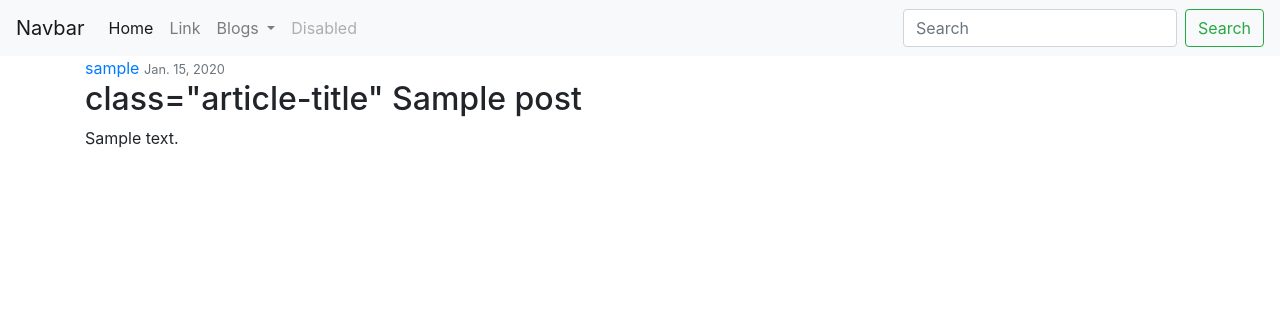
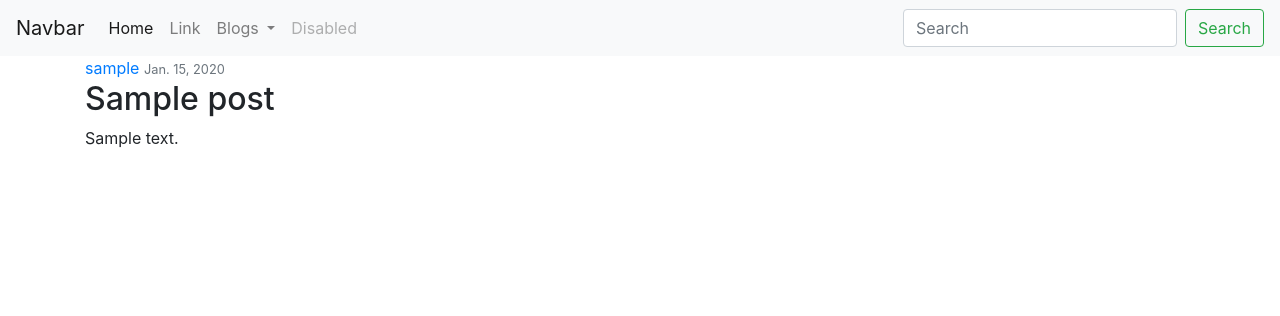
Before and after one commit to SeanDuttonJones/StormHacks, a Django app: page /Blog/post/1/ in a window 1280 px wide. Shown: the top 316 px of the page. Run offline with Django 3.2, Linux system fonts and the light colour scheme; tables that the repository leaves empty hold one stand-in row (Sample ...); some libraries are stand-ins or nearby versions.

Commit message:
fix html

```diff
--- a/VVS/Blog/Templates/Blog/home.html
+++ b/VVS/Blog/Templates/Blog/home.html
@@ -4,11 +4,11 @@
         <article class="media content-section">
           <div class="media-body">
             <div class="article-metadata">
-              <a class="mr-2" href="#">{{ post.author }}</a>
+              <a class="mr-2" href="{% url 'user-posts' post.author.username %}">{{ post.author }}</a>
               <small class="text-muted">{{ post.date_posted }}</small>
             </div>
             <h2><a class="article-title" href="{% url 'post-detail' post.id %}">{{ post.title }}</a></h2>
-            <p class="article-content">{{ post.content }}</p>
+            <p class="article-content">{{ post.summary }}</p>
           </div>
         </article>
     {% endfor %}
--- a/VVS/Blog/Templates/Blog/post_detail.html
+++ b/VVS/Blog/Templates/Blog/post_detail.html
@@ -3,17 +3,19 @@
 {% block content %}
     <article class="media content-section">
         <div class="media-body">
+
             <div class="media-body">
-                <a class="article-metadata" href="#"> {{ object.author }}</a>
+
+                <a class="article-metadata" href="{% url 'user-posts' post.author.username %}"> {{ object.author }}</a>
                 <small class="text-muted">{{ object.date_posted}}</small>
                 {% if object.author == user%}
                     <div>
-                        <a class="btn btn-danger btn-sm mt-1 mb-1" href="{url 'post-delete' object.id}">Delete</a>
+                        <a class="btn btn-danger btn-sm mt-1 mb-1" href="{% url 'post-delete' object.id%}">Delete</a>
                     </div>
                 {% endif %}
             </div>
-            <h2> class="article-title" {{ object.title }}</h2>
+            <h2 class="article-title">{{ object.title }}</h2>
             <p class ="article-content"> {{ object.content }}</p>
         </div>
     </article>
-{% endblock %}r
+{% endblock %}
--- a/VVS/Blog/Templates/Blog/user_posts.html
+++ b/VVS/Blog/Templates/Blog/user_posts.html
@@ -1,15 +1,15 @@
 {% extends "Blog/base.html" %}
 {% block content %}
-    <h1> class="mb-3"> Post by {{ view.kwargs.usernmae }}</h1>
+    <h1 class="mb-3"> Post by {{ view.kwargs.username }}</h1>
     {% for post in posts %}
         <article class="media content-section">
           <div class="media-body">
             <div class="article-metadata">
-              <a class="mr-2" href="{">{{ post.author }}</a>
+              <a class="mr-2" href="{% url 'user-posts' post.author.username %}">{{ post.author }}</a>
               <small class="text-muted">{{ post.date_posted }}</small>
             </div>
             <h2><a class="article-title" href="{% url 'post-detail' post.id %}">{{ post.title }}</a></h2>
-            <p class="article-content">{{ post.content }}</p>
+            <p class="article-content">{{ post.summary }}</p>
           </div>
         </article>
     {% endfor %}
--- a/VVS/Blog/models.py
+++ b/VVS/Blog/models.py
@@ -6,6 +6,7 @@ from django.urls import reverse
 
 class Post(models.Model):
     title = models.TextField(max_length=100)
+    summary = models.TextField(max_length=240, default="A post about fair trade")
     content = models.TextField()
     # lets us update date, and take timezone into consideration
     date_posted = models.DateField(default=timezone.now)
--- a/VVS/Blog/views.py
+++ b/VVS/Blog/views.py
@@ -44,7 +44,7 @@ class PostDetailView(DetailView):
 class PostCreateView(LoginRequiredMixin, CreateView):
     model = Post
     template_name = 'Blog/post_form.html'
-    fields = ['title', 'content']
+    fields = ['title', 'summary', 'content']
 
     def form_valid(self, form):
         form.instance.author = self.request.user
```
